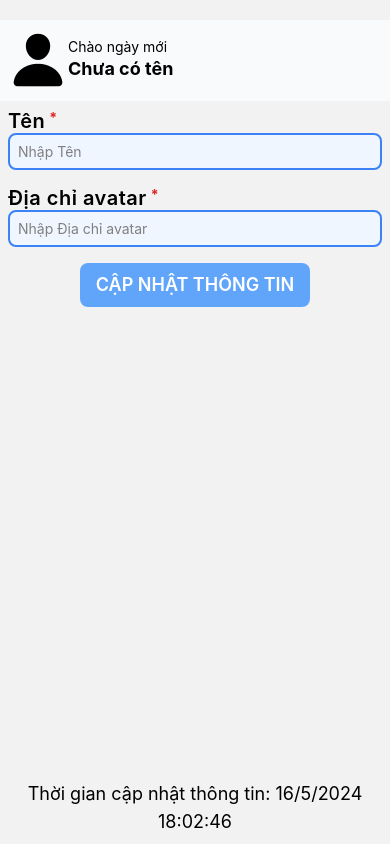
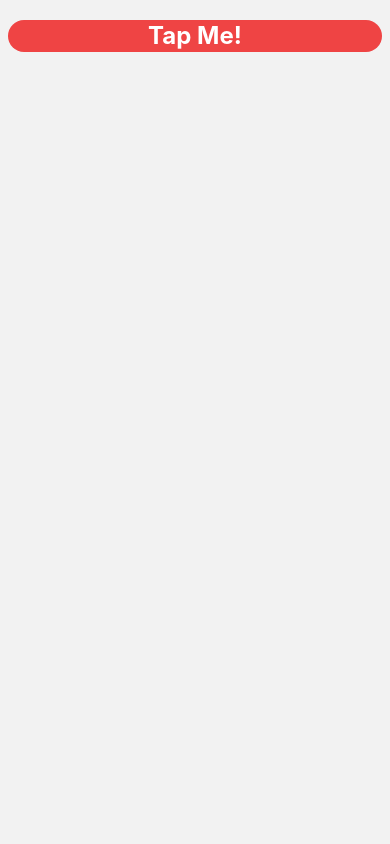
Before and after one commit to uvnb195/CRO102_Lab, a React Native app in the folder my-app/: screen /Lab3 in a window 390 px wide. Built offline with nearby package versions, Linux system fonts and the light colour scheme.

Commit message:
lab3-1 ok

```diff
--- a/my-app/App.tsx
+++ b/my-app/App.tsx
@@ -6,11 +6,13 @@ import Form from './src/lab1/Form';
 import Lab2 from './src/lab2/Lab2';
 import { createContext } from 'react';
 import { HeaderData } from './src/lab2/Header';
+import Lab3 from './src/lab3/Lab3';
 
 export type RootParams = {
   Lab1Home: undefined,
   Lab1Bai3: undefined,
-  Lab2: undefined
+  Lab2: undefined,
+  Lab3: undefined,
 }
 
 const Stack = createNativeStackNavigator<RootParams>()
@@ -22,6 +24,7 @@ export default function App() {
         <Stack.Screen name='Lab1Home' component={Lab1} />
         <Stack.Screen name='Lab1Bai3' component={Form} />
         <Stack.Screen name='Lab2' component={Lab2} />
+        <Stack.Screen name='Lab3' component={Lab3} />
       </Stack.Navigator>
     </NavigationContainer>
   );
--- a/my-app/babel.config.js
+++ b/my-app/babel.config.js
@@ -2,6 +2,9 @@ module.exports = function (api) {
   api.cache(true);
   return {
     presets: ['babel-preset-expo'],
-    plugins: ["nativewind/babel"],
+    plugins: [
+      "nativewind/babel",
+      'react-native-reanimated/plugin',
+    ],
   };
 };
--- a/my-app/package.json
+++ b/my-app/package.json
@@ -19,7 +19,8 @@
     "react": "18.2.0",
     "react-native": "0.73.5",
     "react-native-safe-area-context": "4.8.2",
-    "react-native-screens": "~3.29.0"
+    "react-native-screens": "~3.29.0",
+    "react-native-reanimated": "~3.6.2"
   },
   "devDependencies": {
     "@babel/core": "^7.20.0",
--- a/my-app/src/lab2/Header.tsx
+++ b/my-app/src/lab2/Header.tsx
@@ -14,7 +14,6 @@ export interface HeaderData {
 
 const Header = () => {
     const headerData = useContext(HeaderContext)
-    console.log('header re-render', headerData);
 
     return (
         <View className='w-full bg-slate-50 flex-row items-center p-2'>
--- a/my-app/src/lab2/Lab2.tsx
+++ b/my-app/src/lab2/Lab2.tsx
@@ -3,11 +3,17 @@ import React, { createContext, useState } from 'react'
 import Header, { HeaderContext, HeaderData } from './Header'
 import Wrapper from './Wrapper'
 import InputField from '../lab1/InputField'
+import { SimpleLineIcons } from '@expo/vector-icons'
+import { useNavigation } from '@react-navigation/native'
+import { NativeStackNavigationProp } from '@react-navigation/native-stack'
+import { RootParams } from '../../App'
 
 
 
 
 const Lab2 = () => {
+    const navigator = useNavigation<NativeStackNavigationProp<RootParams>>()
+
     const [input, setInput] = useState<HeaderData>({ name: '', avatar: '' })
 
     const [isError, setIsError] = useState<{ name: boolean, avatar: boolean }>({ name: false, avatar: false })
@@ -62,7 +68,6 @@ const Lab2 = () => {
 
     return (
         <HeaderContext.Provider value={headerData}>
-
             <Wrapper containerStyle='w-full justify-start flex-grow items-center'>
                 <InputField
                     style='w-full'
@@ -82,6 +87,12 @@ const Lab2 = () => {
                     className='m-2  bg-blue-400 py-2 px-4 rounded-lg'>
                     <Text className='text-white text-lg font-semibold text-center'>CẬP NHẬT THÔNG TIN</Text>
                 </TouchableOpacity>
+                <TouchableOpacity
+                    onPress={() => { navigator.navigate('Lab3') }}
+                    className='m-2  bg-blue-400 py-2 px-4 rounded-lg flex-row items-center'>
+                    <Text className='text-white text-lg font-semibold text-center pr-2'>Next</Text>
+                    <SimpleLineIcons name='arrow-right' size={20} color={'white'} />
+                </TouchableOpacity>
             </Wrapper>
         </HeaderContext.Provider>
     )
--- /dev/null
+++ b/my-app/src/lab3/Lab3.tsx
@@ -0,0 +1,33 @@
+import { View, Text, SafeAreaView, TouchableOpacity, AnimatableNumericValue } from 'react-native'
+import React, { useEffect } from 'react'
+import Wrapper from '../lab2/Wrapper'
+import Animated, { useSharedValue, withDelay, withSpring, withTiming } from 'react-native-reanimated'
+
+const Lab3 = () => {
+    const translateY = useSharedValue(0)
+    const scale = useSharedValue(0)
+    const handleAnimated = () => {
+        translateY.value = withTiming(Math.floor(Math.random() * 500))
+    }
+
+    useEffect(() => {
+        scale.value = withSpring(1, { duration: 500 })
+    })
+    return (
+
+        <SafeAreaView className='w-full h-full p-2 pt-5' >
+            <TouchableOpacity onPress={handleAnimated}>
+                <Animated.View className='w-[200] h-[200] bg-red-500 rounded-[20px] justify-center items-center' style={{
+                    transform: [
+                        { translateY: translateY },
+                        { scale: scale }
+                    ]
+                }} >
+                    <Text className='text-2xl font-bold text-white'>Tap Me!</Text>
+                </Animated.View>
+            </TouchableOpacity>
+        </SafeAreaView>
+    )
+}
+
+export default Lab3
```
Also changed, not shown: 1 other file (tests, documents, lock files or other folders).
